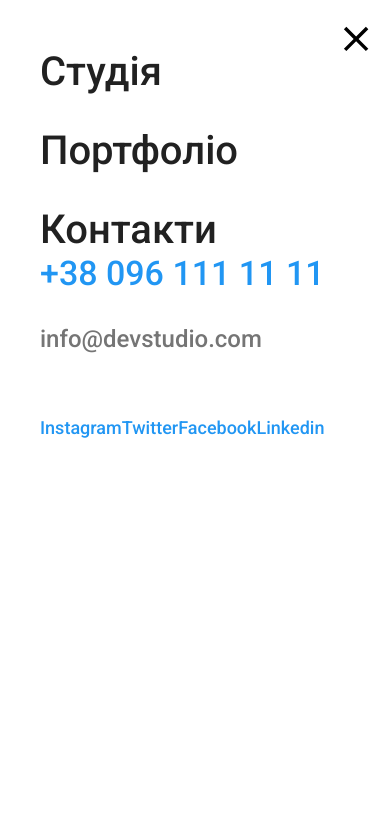
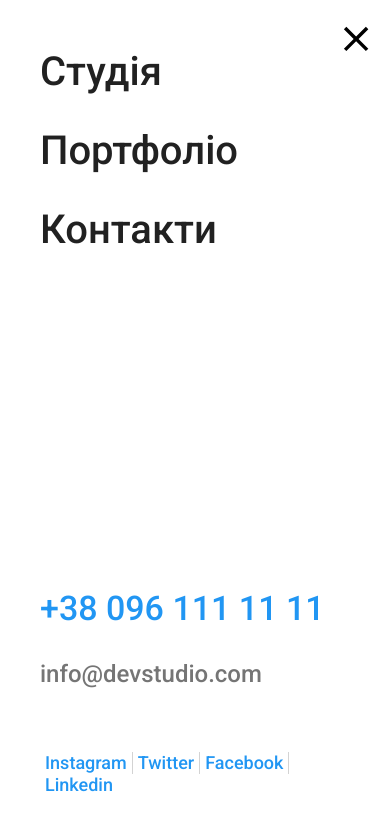
Before and after one commit to SerhiiZhuk17/goit-markup-hw-08, a plain HTML site: page index.html in a window 390 px wide. Both pictures are taken after a click on the button 355 px from the left and 40 px from the top of the page. Drawn offline with nearby package versions, Linux system fonts and the light colour scheme.

Commit message:
added mobile menu

```diff
--- a/index.html
+++ b/index.html
@@ -71,10 +71,10 @@
                         </li>
                     </ul>
                     <ul class="list soc-mob">
-                        <li class=""> <a href=""class="link soc-mob-item">Instagram</a></li>
-                        <li class=""> <a href=""class="link soc-mob-item">Twitter</a></li>
-                        <li class=""> <a href=""class="link soc-mob-item">Facebook</a></li>
-                        <li class=""> <a href=""class="link soc-mob-item">Linkedin</a></li>
+                        <li class="soc-mob-item"> <a href=""class="link soc-mob-link">Instagram</a></li>
+                        <li class="soc-mob-item"> <a href=""class="link soc-mob-link">Twitter</a></li>
+                        <li class="soc-mob-item"> <a href=""class="link soc-mob-link">Facebook</a></li>
+                        <li class="soc-mob-item"> <a href=""class="link soc-mob-link">Linkedin</a></li>
                     </ul>
                     </div>
                 </div>
--- a/sass/components/_mobile-menu.scss
+++ b/sass/components/_mobile-menu.scss
@@ -3,7 +3,6 @@
     position: fixed;
     min-height: 480px;
     width: 100vw;
-    height: 100%;
     height: 100vh;
     top: 0;
     left: 0;
@@ -30,8 +29,10 @@
 }
 
 .mobile-menu__container {
+    display: flex;
     position: relative;
     padding: 48px 40px 48px;
+    height: 100vh;
 }
 
 .mobile-menu__close-btn {
@@ -100,11 +101,27 @@
     flex-wrap: wrap;
     flex-direction: row;
     margin-top: 64px;
+
 }
 
 .soc-mob-item {
+    display: flex;
+        &:not(:last-child) {
+                border-right: 1px solid rgba(33, 33, 33, 0.2);
+            }
+}
+
+.soc-mob-link {
+    display: flex;
     @include font(500, 18px, 22px);
     color: var(--accent-color);
+
+    padding: 0px 5px;
+
+}
+
+.soc-mob-item:not(:last-child) {
+
 }
 
 .contact-number-mob {
@@ -119,10 +136,6 @@
     @include font(500, 24px, 28px);
     color:#757575;
 }
-.soc-mob-item-border {
-    border: 1px solid rgba(33, 33, 33, 0.2);
-    transform: rotate(90deg);
-}
 
 }
 
```
Also changed, not shown: css/main.css, css/main.min.css, 2 other files.
